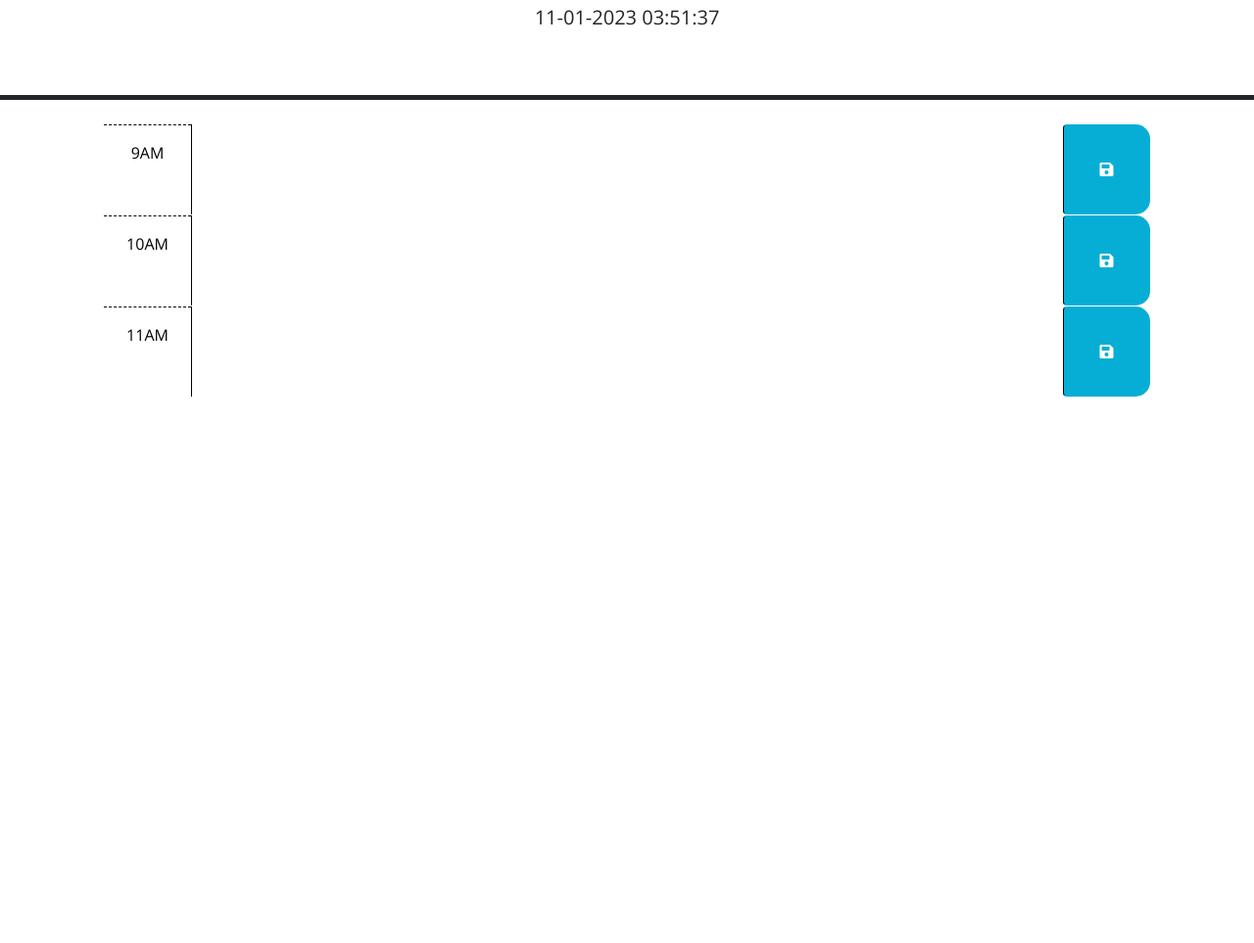
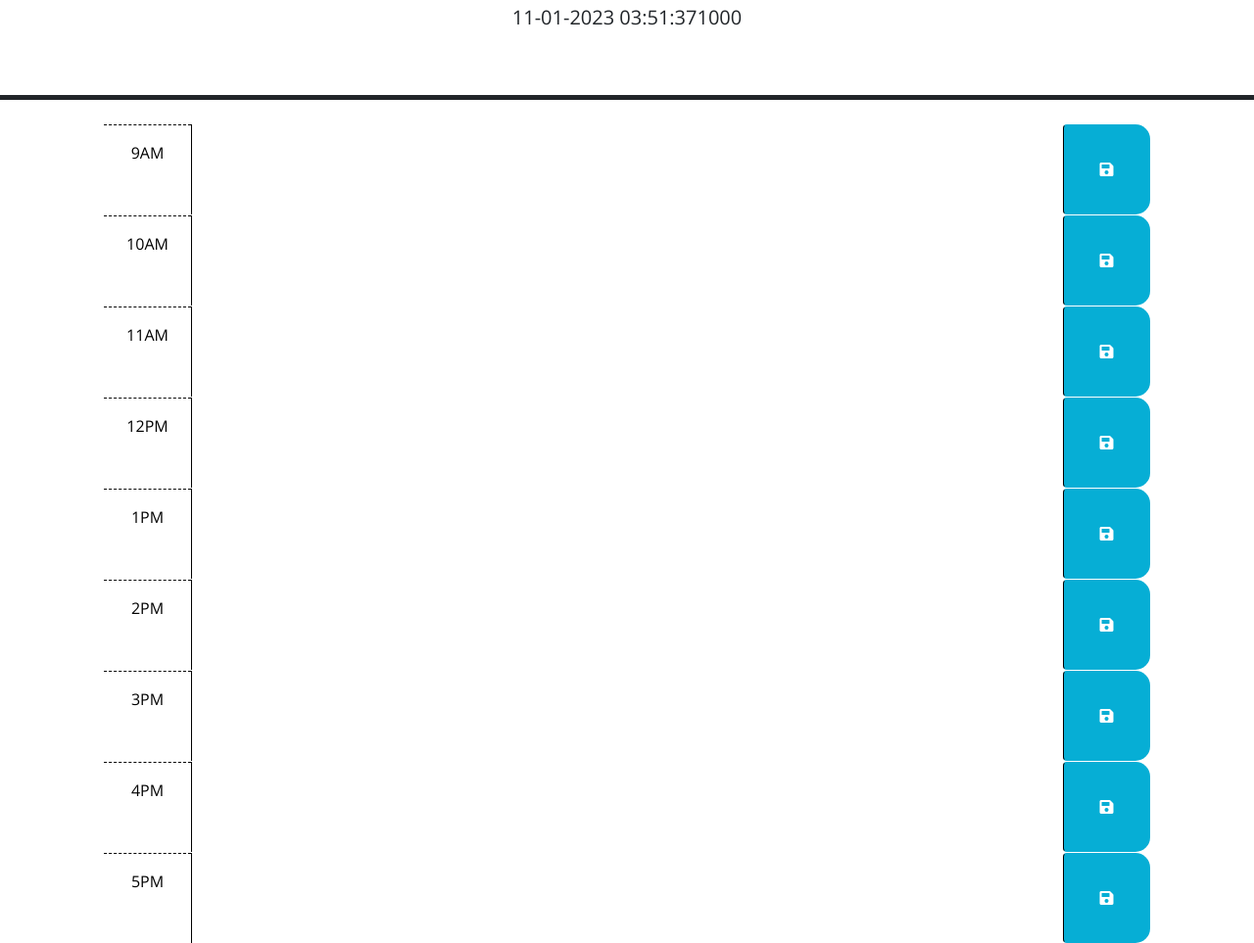
Before and after one commit to the-real-chrisp/What-Am-I-Doing-Today, a plain HTML site: page Develop/index.html in a window 1280 px wide. Shown: the part 176-1139 px from the top of the page at 98% size. Before the commit the page ends 800 px from the top, so only its background shows below. Drawn offline with nearby package versions, Linux system fonts and the light colour scheme.

Commit message:
Added in HTML time blocks for hours between 9a-5p, also updated title

```diff
--- a/Develop/index.html
+++ b/Develop/index.html
@@ -19,12 +19,12 @@
       rel="stylesheet"
     />
     <link rel="stylesheet" href="style.css" />
-    <title>Work Day Scheduler</title>
+    <title>What Am I Doing Today?</title>
   </head>
 
   <body>
     <header class="p-5 mb-4 border-5 border-bottom border-dark text-center">
-      <h1 class="display-3">Work Day Scheduler</h1>
+      <h1 class="display-3">What Am I Doing Today? &#129300;</h1>
       <p class="lead">A simple calendar app for scheduling your work day</p>
       <p id="currentDay" class="lead"></p>
     </header>
@@ -50,7 +50,48 @@
           <i class="fas fa-save" aria-hidden="true"></i>
         </button>
       </div>
-
+      <div id="hour-12" class="row time-block">
+        <div class="col-2 col-md-1 hour text-center py-3">12PM</div>
+        <textarea class="col-8 col-md-10 description" rows="3"> </textarea>
+        <button class="btn saveBtn col-2 col-md-1" aria-label="save">
+          <i class="fas fa-save" aria-hidden="true"></i>
+        </button>
+      </div>
+      <div id="hour-13" class="row time-block">
+        <div class="col-2 col-md-1 hour text-center py-3">1PM</div>
+        <textarea class="col-8 col-md-10 description" rows="3"> </textarea>
+        <button class="btn saveBtn col-2 col-md-1" aria-label="save">
+          <i class="fas fa-save" aria-hidden="true"></i>
+        </button>
+      </div>
+      <div id="hour-14" class="row time-block">
+        <div class="col-2 col-md-1 hour text-center py-3">2PM</div>
+        <textarea class="col-8 col-md-10 description" rows="3"> </textarea>
+        <button class="btn saveBtn col-2 col-md-1" aria-label="save">
+          <i class="fas fa-save" aria-hidden="true"></i>
+        </button>
+      </div>
+      <div id="hour-15" class="row time-block">
+        <div class="col-2 col-md-1 hour text-center py-3">3PM</div>
+        <textarea class="col-8 col-md-10 description" rows="3"> </textarea>
+        <button class="btn saveBtn col-2 col-md-1" aria-label="save">
+          <i class="fas fa-save" aria-hidden="true"></i>
+        </button>
+      </div>
+      <div id="hour-16" class="row time-block">
+        <div class="col-2 col-md-1 hour text-center py-3">4PM</div>
+        <textarea class="col-8 col-md-10 description" rows="3"> </textarea>
+        <button class="btn saveBtn col-2 col-md-1" aria-label="save">
+          <i class="fas fa-save" aria-hidden="true"></i>
+        </button>
+      </div>
+      <div id="hour-17" class="row time-block">
+        <div class="col-2 col-md-1 hour text-center py-3">5PM</div>
+        <textarea class="col-8 col-md-10 description" rows="3"> </textarea>
+        <button class="btn saveBtn col-2 col-md-1" aria-label="save">
+          <i class="fas fa-save" aria-hidden="true"></i>
+        </button>
+      </div>
     <script src="https://code.jquery.com/jquery-3.4.1.min.js"></script>
     <script
       src="https://cdn.jsdelivr.net/npm/dayjs@1.11.3/dayjs.min.js"
--- a/Develop/script.js
+++ b/Develop/script.js
@@ -6,7 +6,7 @@ $(function () {
 
   const currentDayEl = $('#currentDay')
 
-  $(currentDayEl).append(formattedCurrentDate);
+  $(currentDayEl).append(formattedCurrentDate, 1000);
   // TODO: Add a listener for click events on the save button. This code should
   // use the id in the containing time-block as a key to save the user input in
   // local storage. HINT: What does `this` reference in the click listener
```
